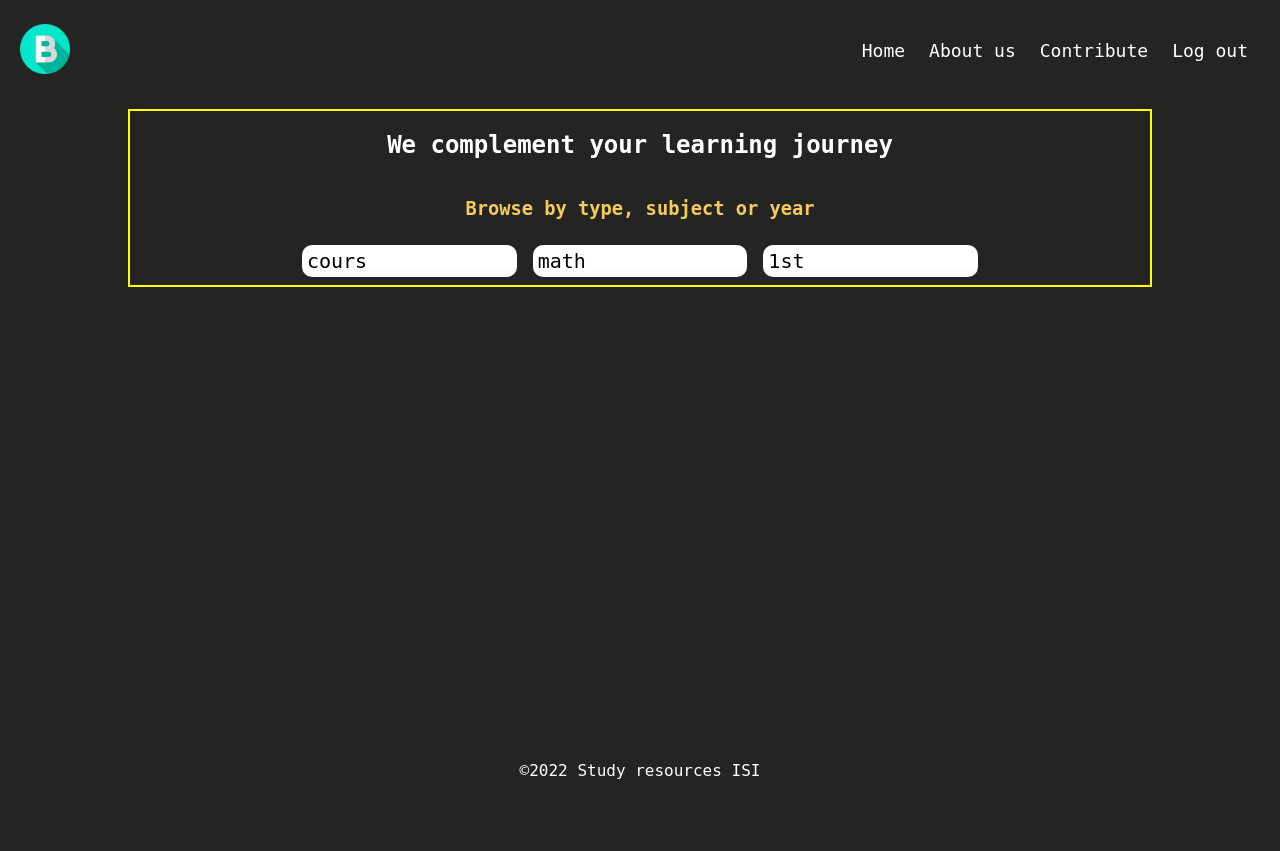
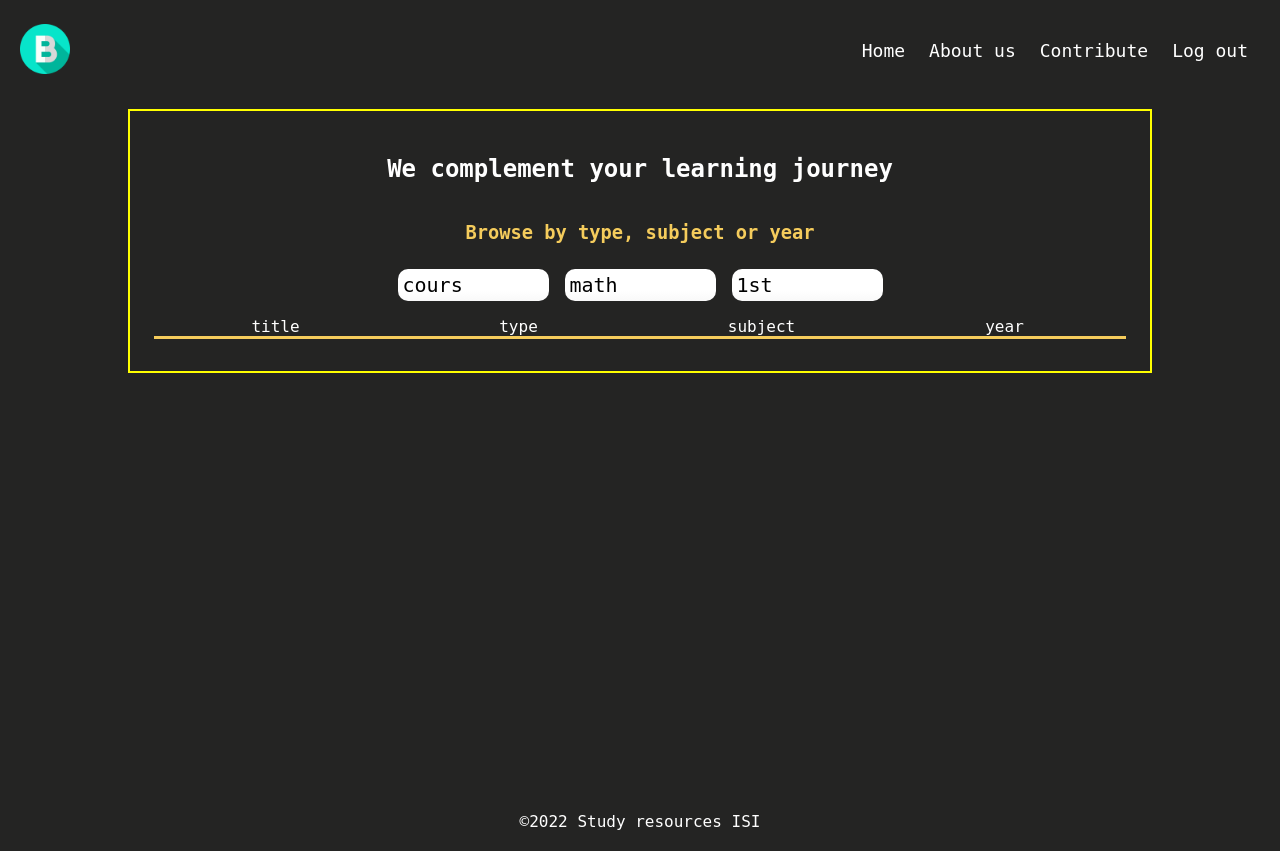
Before and after one commit to Dalenza/web-project, a PHP site: page /home.html in a window 1280 px wide. Before the commit the page ends 779 px from the top, so only its background shows below. Run offline with PHP 8.4, Linux system fonts and the light colour scheme.

Commit message:
added pdf-cards

```diff
--- a/home.css
+++ b/home.css
@@ -1,6 +1,12 @@
 body {
+  position: relative;
   color: #fff;
 }
+
+.wrapper {
+  min-height: 98vh;
+}
+
 header {
   display: flex;
   justify-content: space-between;
@@ -47,11 +53,12 @@ main {
   flex-direction: column;
   align-items: center;
   width: 80%;
+  padding: 1.5rem;
   margin: 0.5rem auto;
   border: 2px solid yellow;
 }
 
-.title {
+.welcome {
   text-align: center;
 }
 
@@ -81,7 +88,7 @@ select {
 
 .select {
   width: 100%;
-  min-width: 15ch;
+  /* min-width: 15ch; */
   max-width: 30ch;
   border-radius: 0.5em;
   margin: 0.5rem;
@@ -93,10 +100,40 @@ select {
   background-image: linear-gradient(to top, #f9f9f9, #fff 33%);
 }
 
+.pdf-cards {
+  margin: 0.5rem 0;
+  width: 100%;
+}
+
+.pdf-cards-header {
+  display: flex;
+  justify-content: space-around;
+  border-bottom: 3px solid #f5cc5c;
+}
+
+.pdf-cards-header > * {
+  width: 25%;
+  text-align: center;
+}
+
+.pdf-card {
+  display: flex;
+  justify-content: space-around;
+  align-items: center;
+  margin: 0.5rem 0;
+  min-height: 100px;
+  border: 3px solid #f5cc5c;
+}
+
+.pdf-card > * {
+  width: 25%;
+  padding: 0.25rem;
+}
+
 footer {
-  position: absolute;
+  /* position: absolute;
   bottom: 0;
-  left: 0;
+  left: 0; */
   margin-top: 0.5rem;
   padding: 1.25rem;
   width: 100%;
--- a/home.html
+++ b/home.html
@@ -30,7 +30,7 @@
         </div>
       </header>
       <main>
-        <h2 class="title">We complement your learning journey</h2>
+        <h2 class="welcome">We complement your learning journey</h2>
         <h3 class="search">Browse by type, subject or year</h3>
         <div class="filters">
           <div class="select">
@@ -60,10 +60,33 @@
           </div>
         </div>
         <div class="pdf-cards">
-          <div class="pdf-card"></div>
-        </div>
+          <div class="pdf-cards-header">
+            <span>title</span>
+            <span>type</span>
+            <span>subject</span>
+            <span>year</span>
+          </div>
+          <!-- <div class="pdf-card">
+            <div class="title">Lorem ipsum dolor sit amet.</div>
+            <div class="type">Lorem ipsum dolor sit amet consectetur.</div>
+            <div class="subject">
+              Lorem ipsum dolor sit amet consectetur, adipisicing elit.
+              Distinctio, voluptatem!
+            </div>
+            <div class="year">
+              Lorem ipsum dolor sit amet consectetur adipisicing elit. Alias,
+              repellat nemo!
+            </div>
+          </div>
+          <div class="pdf-card">
+            <div class="title"></div>
+            <div class="type"></div>
+            <div class="subject"></div>
+            <div class="year"></div>
+          </div>
+        </div> -->
       </main>
-      <footer>&copy;2022 Study resources ISI</footer>
     </div>
+    <footer>&copy;2022 Study resources ISI</footer>
   </body>
 </html>
```
